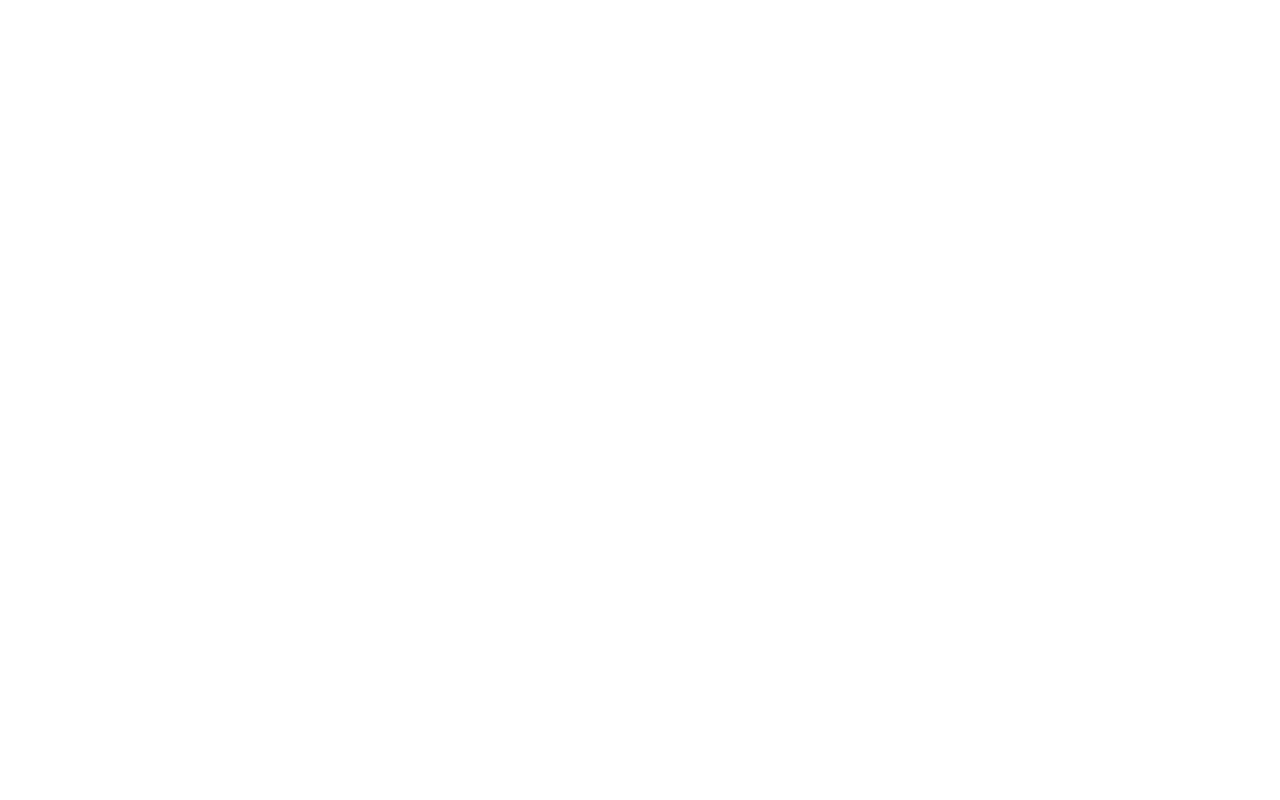
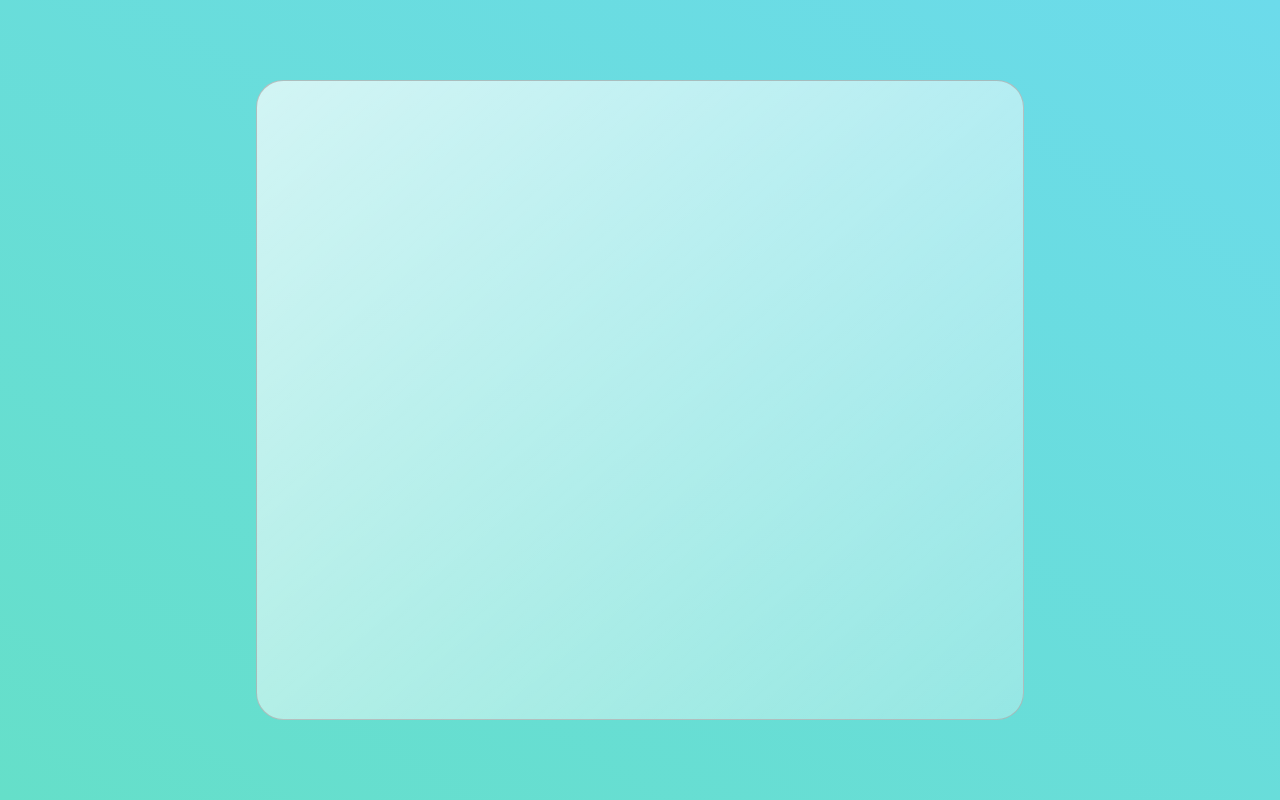
Before and after one commit to medxkh/Glass-WebSite, a plain HTML site: page index.html in a window 1280 px wide. Drawn offline with Linux system fonts and the light colour scheme.

Commit message:
style main / glass

```diff
--- a/index.html
+++ b/index.html
@@ -4,6 +4,7 @@
     <meta charset="UTF-8" />
     <meta name="viewport" content="width=device-width, initial-scale=1.0" />
     <title>Glass WebSite</title>
+    <link rel="stylesheet" href="./style.css" />
   </head>
   <body>
     <main>
--- a/style.css
+++ b/style.css
@@ -4,7 +4,23 @@
   box-sizing: border-box;
 }
 
-.main {
-  min-width: 100vh;
+main {
+  min-height: 100vh;
   background: linear-gradient(to right top, #65dfc9, #6cdbeb);
+  display: flex;
+  align-items: center;
+  justify-content: center;
 }
+
+.glass {
+  background: white;
+  min-height: 80vh;
+  width: 60%;
+  background: linear-gradient(
+    to right bottom,
+    rgba(255, 255, 255, 0.7),
+    rgba(255, 255, 255, 0.3)
+  );
+  border-radius: 1.7rem;
+  border: 1px solid rgba(170, 170, 170, 0.7);
+}
```
